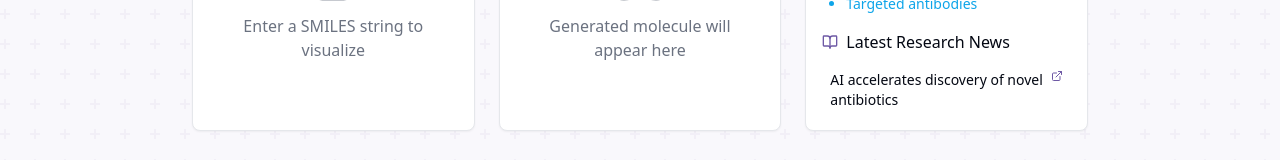
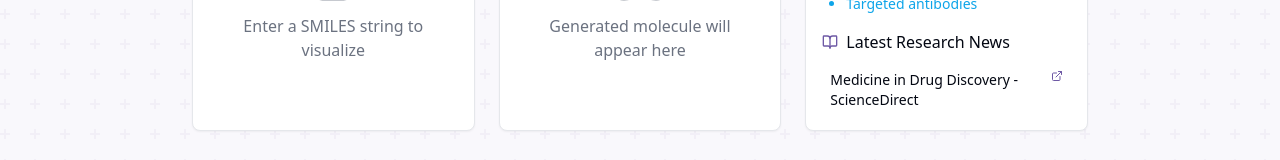
Before and after one commit to mahathi10M/drug-discovery, a React (Vite) app: page / in a window 1280 px wide. Shown: the part 621-781 px from the top of the page. Built offline with nearby package versions, Linux system fonts and the light colour scheme.

Commit message:
Fix: Update links
Update links to point to the correct resources.

```diff
--- a/src/components/MoleculeViewer.tsx
+++ b/src/components/MoleculeViewer.tsx
@@ -32,9 +32,9 @@ const MoleculeViewer: React.FC<MoleculeViewerProps> = ({
   ]);
 
   const [latestNews, setLatestNews] = useState<NewsItem[]>([
+    { title: 'FDA Novel Drug Approvals 2024', url: 'https://www.fda.gov/drugs/novel-drug-approvals-fda/novel-drug-approvals-2024' },
+    { title: 'Medicine in Drug Discovery - ScienceDirect', url: 'https://www.sciencedirect.com/journal/medicine-in-drug-discovery/vol/22/suppl/C' },
     { title: 'New breakthrough in cancer drug development', url: 'https://www.nature.com/subjects/drug-discovery' },
-    { title: 'AI accelerates discovery of novel antibiotics', url: 'https://www.science.org/content/article/ai-guided-discovery-powerful-new-antibiotic' },
-    { title: 'FDA approves revolutionary treatment for rare disease', url: 'https://www.fda.gov/news-events/press-announcements' },
   ]);
 
   // Simulate dynamic data loading
```
